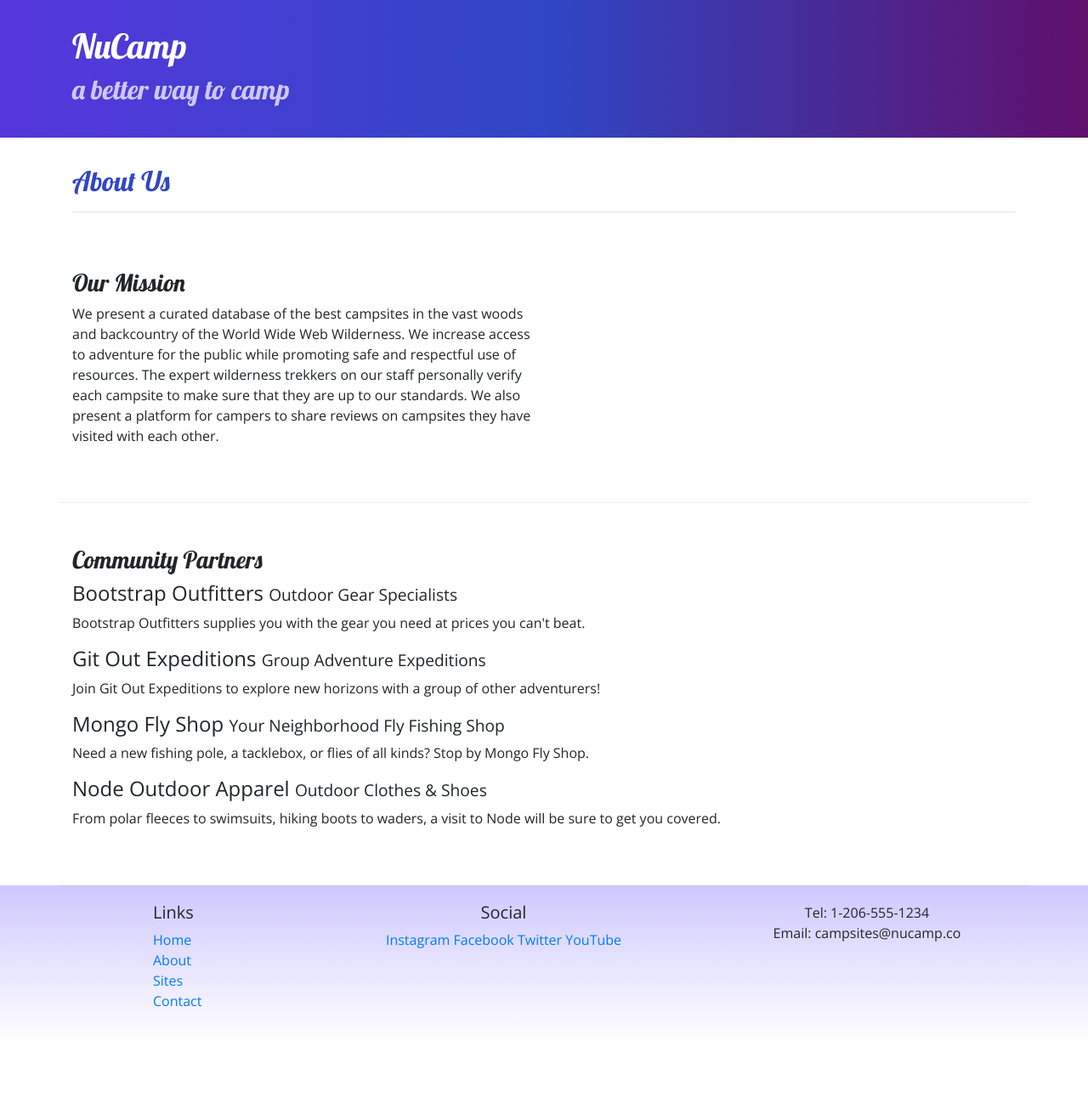
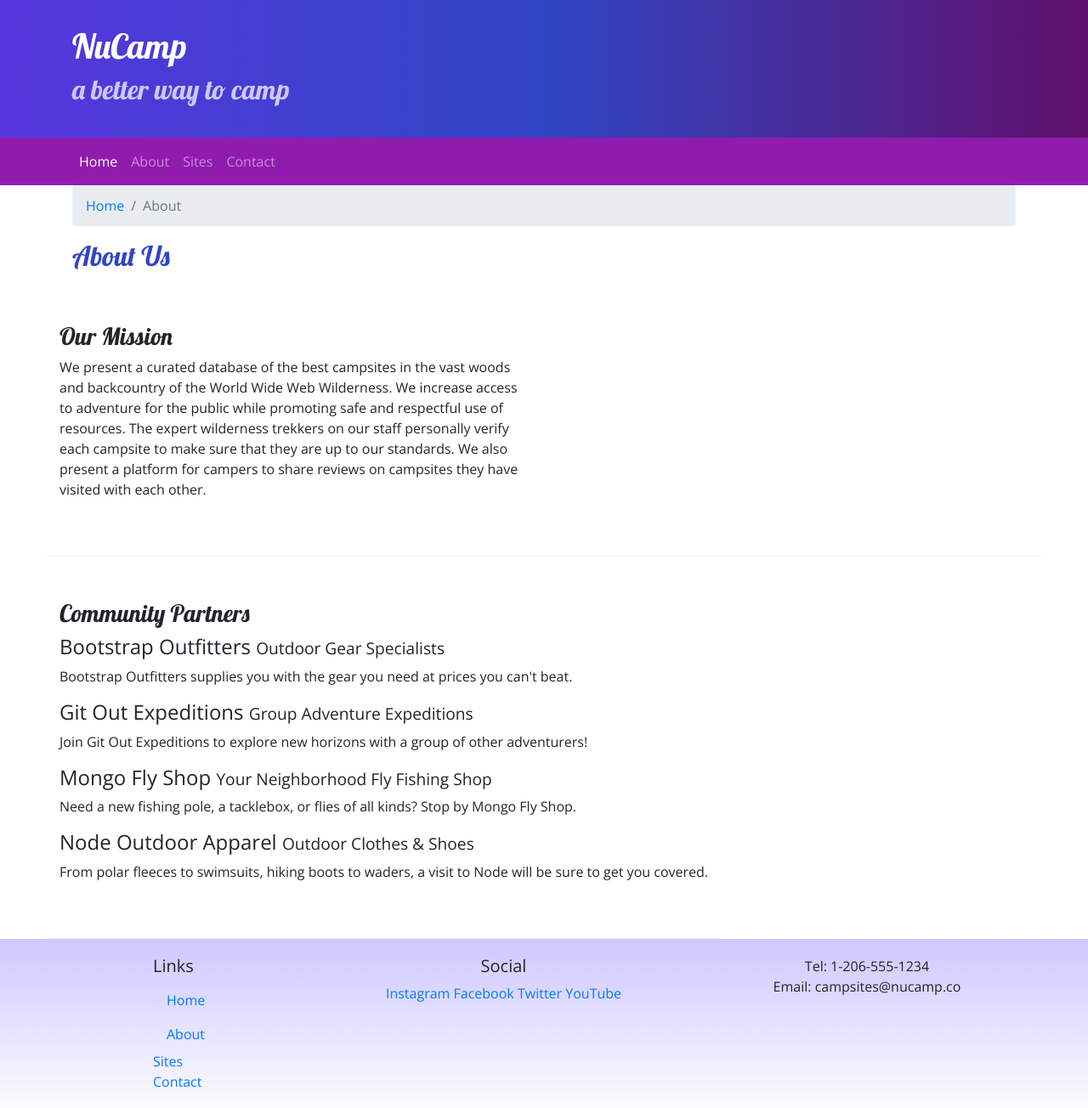
Before and after one commit to mahamed81/Bootstrap, a website: page aboutus.html in a window 1280 px wide. Shown: the whole page at 85% size. Before the commit the page ends 1226 px from the top, so only its background shows below. Drawn offline with nearby package versions, Linux system fonts and the light colour scheme.

Commit message:
added nav bar and breadcrumb

```diff
--- a/aboutus.html
+++ b/aboutus.html
@@ -27,20 +27,42 @@
             </div>
         </div>
     </header>
+    <!-- Nav Bar -->
+    <nav class="navbar navbar-expand-sm navbar-dark sticky-top">
+        <div class="container">
+            <button class="navbar-toggler ml-auto" type="button" data-toggle="collapse" data-target="#nucampNavbar">
+                <span class="navbar-toggler-icon"></span>
+            </button>
+            <div class="collapse navbar-collapse" id="nucampNavbar">
+                <ul class="navbar-nav">
+                    <li class="nav-item active"><a class="nav-link" href="#">Home</a></li>
+                    <li class="nav-item"><a class="nav-link" href="aboutus.html">About</a></li>
+                    <li class="nav-item"><a class="nav-link" href="#">Sites</a></li>
+                    <li class="nav-item"><a class="nav-link" href="#">Contact</a></li>
+                </ul>
+            </div>
+        </div>
+    </nav>
     <!-- Main Section -->
     <main>
         <div class="container">
             <div class="row">
                 <div class="col">
+                    <ol class="breadcrumb">
+                        <li class="breadcrumb-item"><a href="index.html">Home</a></li>
+                        <li class="breadcrumb-item active">About</li>
+                    </ol>
                     <h2>About Us</h2>
-               <hr />
-            </div>
             </div>
 
             <div class="row row-content">
                 <div class="col-sm-6">
                     <h3>Our Mission</h3>
-                <p>We present a curated database of the best campsites in the vast woods and backcountry of the World Wide Web Wilderness. We increase access to adventure for the public while promoting safe and respectful use of resources. The expert wilderness trekkers on our staff personally verify each campsite to make sure that they are up to our standards. We also present a platform for campers to share reviews on campsites they have visited with each other.</p>
+                    <p>We present a curated database of the best campsites in the vast woods and backcountry of the
+                        World Wide Web Wilderness. We increase access to adventure for the public while promoting safe
+                        and respectful use of resources. The expert wilderness trekkers on our staff personally verify
+                        each campsite to make sure that they are up to our standards. We also present a platform for
+                        campers to share reviews on campsites they have visited with each other.</p>
                 </div>
             </div>
 
@@ -49,16 +71,20 @@
                     <h3>Community Partners</h3>
                     <h4>Bootstrap Outfitters <small>Outdoor Gear Specialists</small></h4>
 
-                <p class="d-none d-sm-block">Bootstrap Outfitters supplies you with the gear you need at prices you can't beat.</p>
+                    <p class="d-none d-sm-block">Bootstrap Outfitters supplies you with the gear you need at prices you
+                        can't beat.</p>
                     <h4>Git Out Expeditions <small>Group Adventure Expeditions</small></h4>
 
-                <p class="d-none d-sm-block">Join Git Out Expeditions to explore new horizons with a group of other adventurers!</p>
+                    <p class="d-none d-sm-block">Join Git Out Expeditions to explore new horizons with a group of other
+                        adventurers!</p>
                     <h4>Mongo Fly Shop <small>Your Neighborhood Fly Fishing Shop</small></h4>
 
-                <p class="d-none d-sm-block">Need a new fishing pole, a tacklebox, or flies of all kinds? Stop by Mongo Fly Shop.</p>
+                    <p class="d-none d-sm-block">Need a new fishing pole, a tacklebox, or flies of all kinds? Stop by
+                        Mongo Fly Shop.</p>
                     <h4>Node Outdoor Apparel <small>Outdoor Clothes & Shoes</small></h4>
 
-                <p class="d-none d-sm-block">From polar fleeces to swimsuits, hiking boots to waders, a visit to Node will be sure to get you covered.</p>
+                    <p class="d-none d-sm-block">From polar fleeces to swimsuits, hiking boots to waders, a visit to
+                        Node will be sure to get you covered.</p>
                 </div>
             </div>
         </div>
@@ -71,8 +97,8 @@
                 <div class="col-4 col-sm-2 offset-1">
                     <h5>Links</h5>
                     <ul class="list-unstyled">
-                    <li><a href="index.html">Home</a></li>
-                    <li><a href="#">About</a></li>
+                        <li class="nav-item"><a class="nav-link" href="index.html">Home</a></li>
+                        <li class="nav-item active"><a class="nav-link" href="#">About</a></li>
                         <li><a href="#">Sites</a></li>
                         <li><a href="#">Contact</a></li>
                     </ul>
--- a/css/styles.css
+++ b/css/styles.css
@@ -22,6 +22,7 @@ footer {
 .jumbotron {
   padding: 30px;
   background-image: linear-gradient(to right, #5637DD, #3046C5, #60106B);
+  margin: 0;
   color: white;
 }
 
@@ -30,3 +31,6 @@ footer {
   border-bottom: 1px ridge;
   min-height: 200px;
 }
+.navbar {
+  background-color: #901CAD;
+}
```
Also changed, not shown: index.html (+30 -10 lines). Lines whose indentation alone changed are shown as unchanged.
